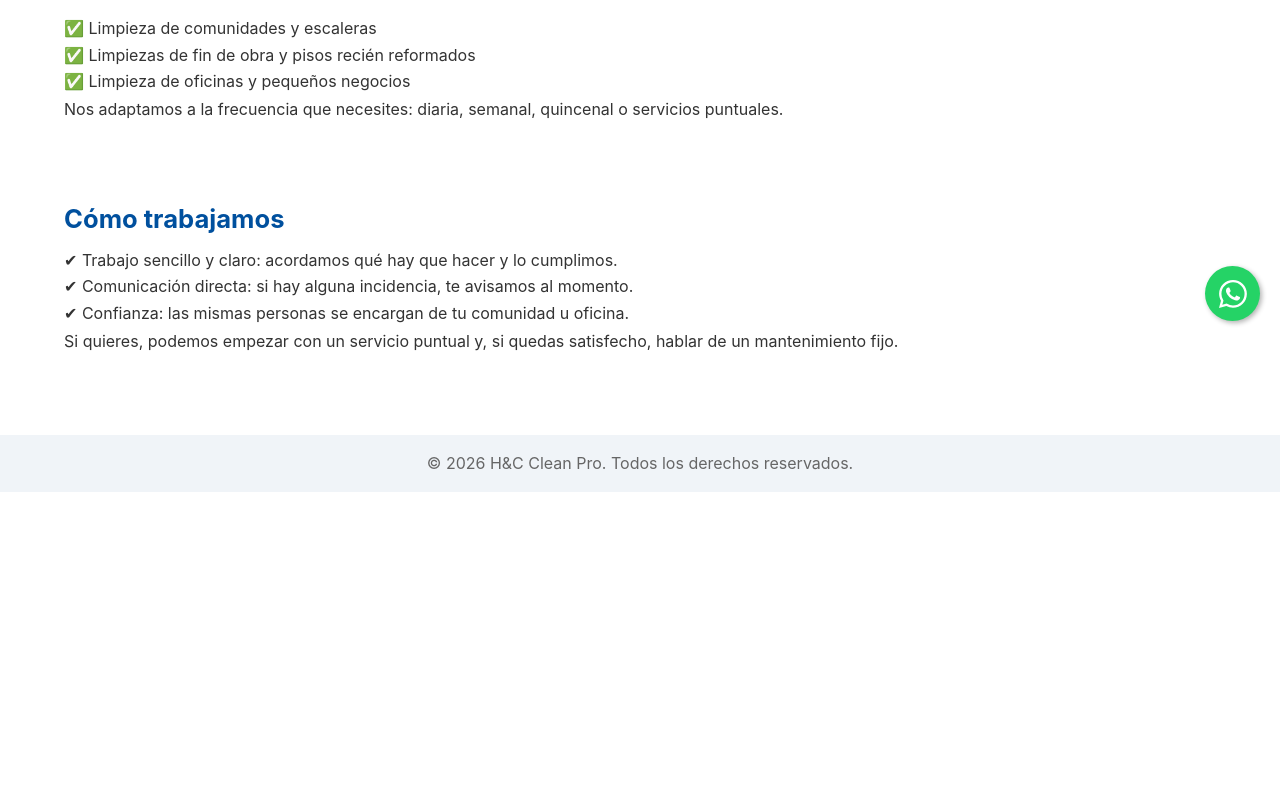
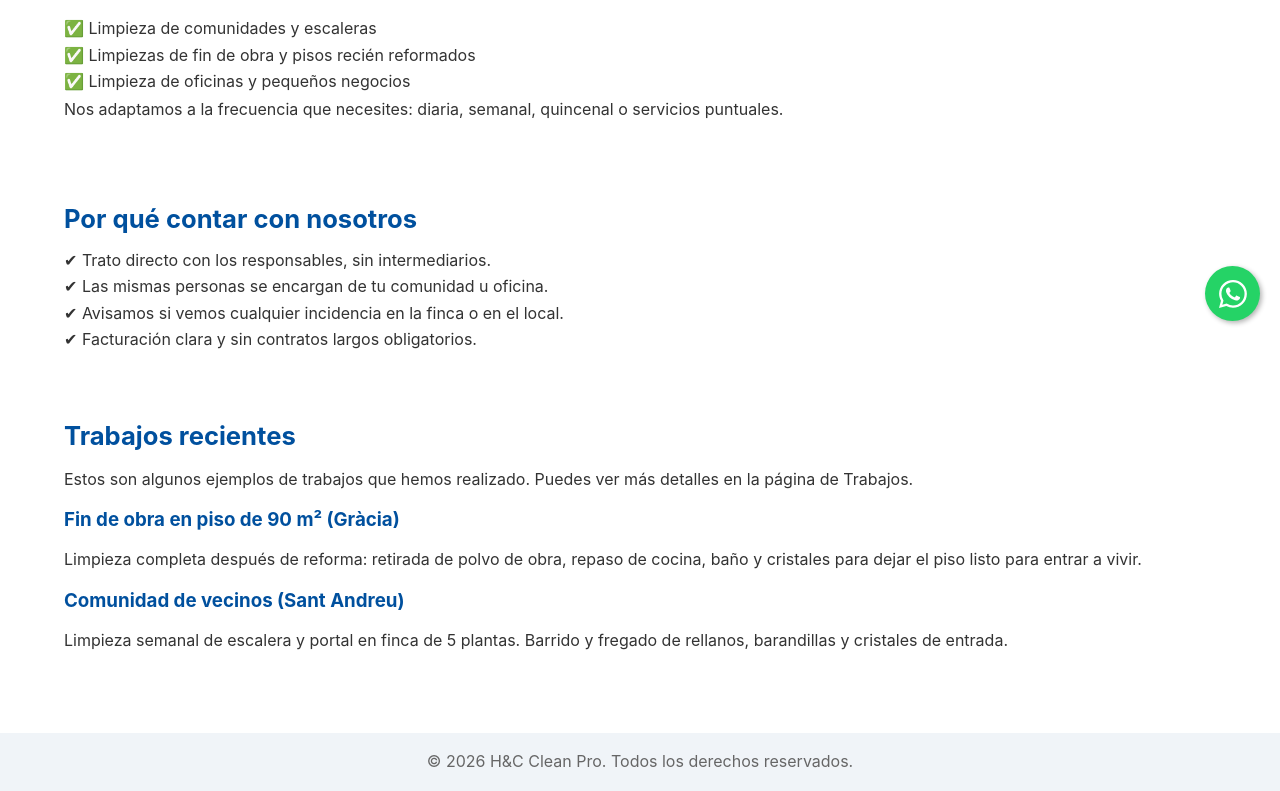
Before and after one commit to henrike78/hc-cleanpro, a Next.js app: page / in a window 1280 px wide. Shown: the part 459-1250 px from the top of the page. Before the commit the page ends 951 px from the top, so only its background shows below. Built offline with nearby package versions, Linux system fonts and the light colour scheme.

Commit message:
Update index.js

```diff
--- a/pages/index.js
+++ b/pages/index.js
@@ -40,16 +40,38 @@ export default function HomePage() {
       </section>
 
       <section>
-        <h2>Cómo trabajamos</h2>
+        <h2>Por qué contar con nosotros</h2>
         <ul>
-          <li>✔ Trabajo sencillo y claro: acordamos qué hay que hacer y lo cumplimos.</li>
-          <li>✔ Comunicación directa: si hay alguna incidencia, te avisamos al momento.</li>
-          <li>✔ Confianza: las mismas personas se encargan de tu comunidad u oficina.</li>
+          <li>✔ Trato directo con los responsables, sin intermediarios.</li>
+          <li>✔ Las mismas personas se encargan de tu comunidad u oficina.</li>
+          <li>✔ Avisamos si vemos cualquier incidencia en la finca o en el local.</li>
+          <li>✔ Facturación clara y sin contratos largos obligatorios.</li>
         </ul>
+      </section>
+
+      <section>
+        <h2>Trabajos recientes</h2>
         <p>
-          Si quieres, podemos empezar con un servicio puntual y, si quedas satisfecho,
-          hablar de un mantenimiento fijo.
+          Estos son algunos ejemplos de trabajos que hemos realizado. Puedes ver más detalles en la
+          página de <Link href="/trabajos"><a>Trabajos</a></Link>.
         </p>
+        <div className="work-grid">
+          <article className="work-card">
+            <h3>Fin de obra en piso de 90 m² (Gràcia)</h3>
+            <p>
+              Limpieza completa después de reforma: retirada de polvo de obra, repaso de cocina, baño y
+              cristales para dejar el piso listo para entrar a vivir.
+            </p>
+          </article>
+
+          <article className="work-card">
+            <h3>Comunidad de vecinos (Sant Andreu)</h3>
+            <p>
+              Limpieza semanal de escalera y portal en finca de 5 plantas. Barrido y fregado de rellanos,
+              barandillas y cristales de entrada.
+            </p>
+          </article>
+        </div>
       </section>
     </>
   );
```
